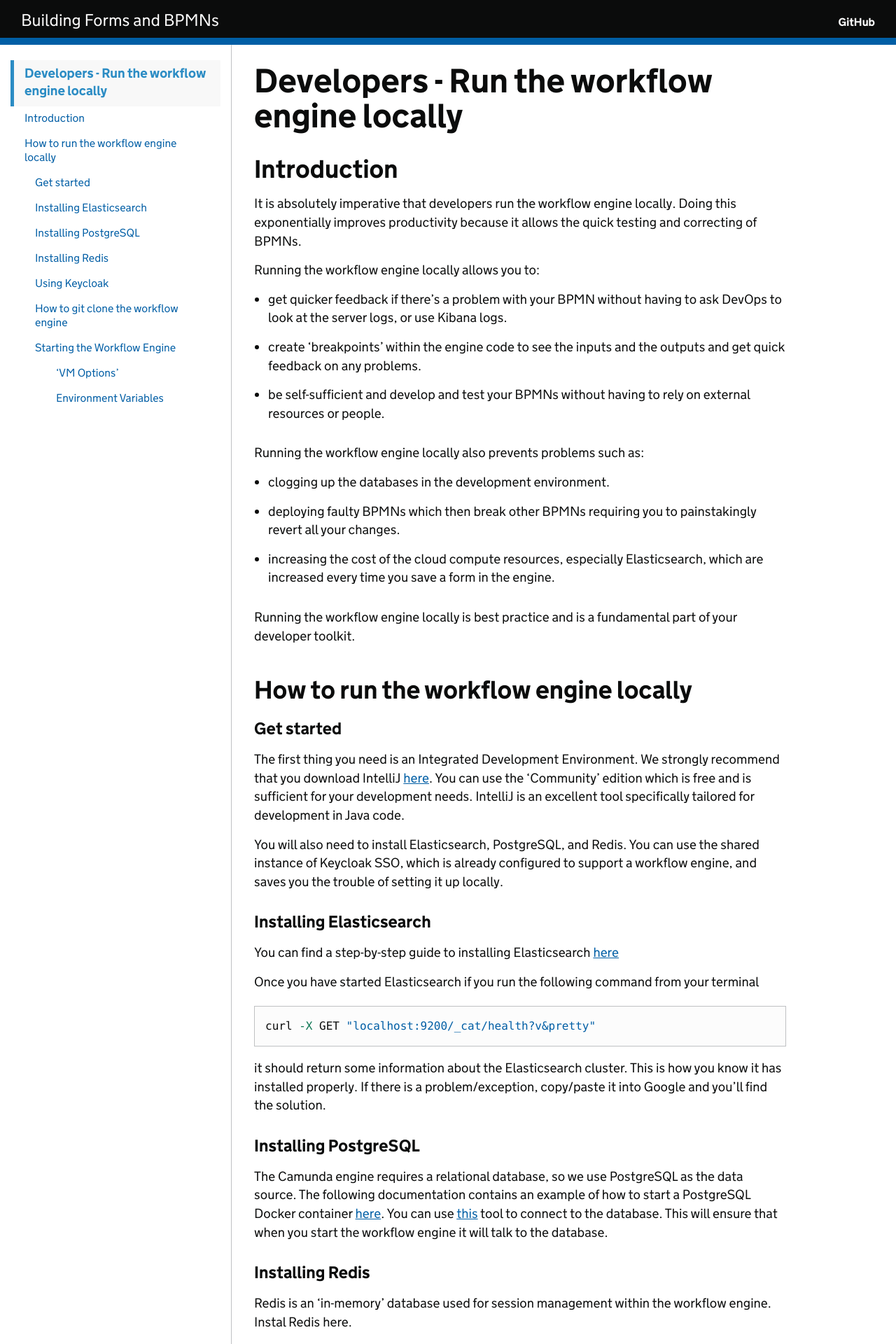
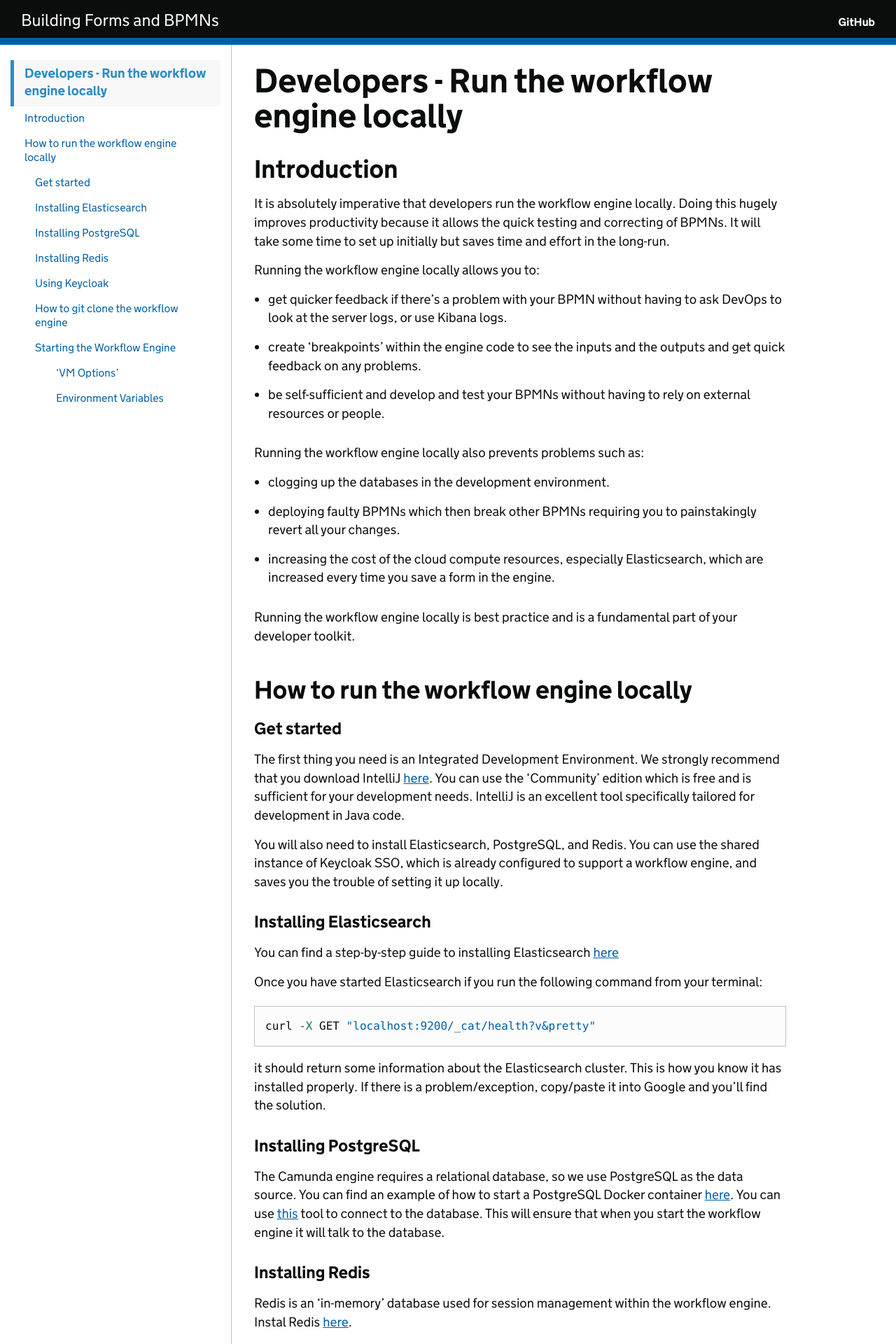
Before and after one commit to UKHomeOffice/cop-design-guidelines, a Jekyll site: the page built from guides/workflow/local-workflow-service.md, in a window 1280 px wide. Shown: the top 1920 px of the page at 70% size. Built offline with Jekyll 4.4.1, drawn with Linux system fonts in a browser that asks for light colours; our own code applies the rules of GitHub Pages for plain Markdown files; some of the changed text lies outside the part shown.

Commit message:
final change

````diff
--- a/guides/workflow/local-workflow-service.md
+++ b/guides/workflow/local-workflow-service.md
@@ -6,7 +6,7 @@ order: 1
 # Developers - Run the workflow engine locally
 
 ## Introduction
-It is absolutely imperative that developers run the workflow engine locally. Doing this exponentially improves productivity because it allows the quick testing and correcting of BPMNs.
+It is absolutely imperative that developers run the workflow engine locally. Doing this hugely improves productivity because it allows the quick testing and correcting of BPMNs. It will take some time to set up initially but saves time and effort in the long-run.
 
 Running the workflow engine locally allows you to:
 * get quicker feedback if there's a problem with your BPMN without having to ask DevOps to look at the server logs, or use Kibana logs.
@@ -37,7 +37,7 @@ You will also need to install Elasticsearch, PostgreSQL, and Redis. You can use
 
 You can find a step-by-step guide to installing Elasticsearch [here](https://www.elastic.co/guide/en/elasticsearch/reference/current/getting-started-install.html#run-elasticsearch-local)
 
-Once you have started Elasticsearch if you run the following command from your terminal
+Once you have started Elasticsearch if you run the following command from your terminal:
 
 ```bash
 curl -X GET "localhost:9200/_cat/health?v&pretty"
@@ -45,10 +45,10 @@ curl -X GET "localhost:9200/_cat/health?v&pretty"
 it should return some information about the Elasticsearch cluster. This is how you know it has installed properly. If there is a problem/exception, copy/paste it into Google and you'll find the solution.
 
 ### Installing PostgreSQL
-The Camunda engine requires a relational database, so we use PostgreSQL as the data source. The following documentation contains an example of how to start a PostgreSQL Docker container [here](https://hackernoon.com/how-to-install-postgresql-with-docker-quickly-ki7g363m). You can use [this](https://www.pgadmin.org/) tool to connect to the database. This will ensure that when you start the workflow engine it will talk to the database.
+The Camunda engine requires a relational database, so we use PostgreSQL as the data source. You can find an example of how to start a PostgreSQL Docker container [here](https://hackernoon.com/how-to-install-postgresql-with-docker-quickly-ki7g363m). You can use [this](https://www.pgadmin.org/) tool to connect to the database. This will ensure that when you start the workflow engine it will talk to the database.
 
 ### Installing Redis
-Redis is an 'in-memory' database used for session management within the workflow engine. Instal Redis here.
+Redis is an 'in-memory' database used for session management within the workflow engine. Instal Redis [here](https://www.ionos.com/community/hosting/redis/using-redis-in-docker-containers/).
 
 
 
@@ -82,7 +82,7 @@ Select 'Open', then navigate to the directory where the git clone has  downloade
 
 ![build.gradle]({{ '/images/build-gradle.jpeg' | relative_url }})
 
-**Figure 2. Selecting build.gradle file**
+**Figure 2. Selecting 'build.gradle' file**
 
 
 The following option should appear:
@@ -115,11 +115,11 @@ In this window you need to populate the 'VM options' and you need to set the 'En
 
 #### 'VM Options'
 
-When you select the 'expand window' button on 'VM options' bar it will expand to show an empty box:
+When you select the 'expand window' button on the 'VM options' bar it will expand to show an empty box:
 
 ![Empty VM options]({{ '/images/empty-vm-options.jpeg' | relative_url }})
 
-**Figure 7. 'Edit 'WorkflowServiceApplication' Configuration'**
+**Figure 7. 'VM option' window expanded**
 
 You need to populate this box with the following:
 
@@ -150,7 +153,7 @@ Select the 'Environment Variables' window. A box will appear. Untick the 'includ
 
 ![Environment variables]({{ '/images/environment-variables.jpeg' | relative_url }})
 
-**Figure 8. 'Edit 'WorkflowServiceApplication' Configuration'**
+**Figure 8. Environment Variables**
 
-The AWS Access and Secret Key should have permissions to access both the s3 buckets. You will need to get the appropriate keys from your DevOps. Once you have completed both the 'Environment variables' and the 'VM options' click the 'Apply' button and the 'OK' button.
-Then at the top of the screen select either the 'run' arrow or the 'debug' bug. The 'run' button will start the application, the 'debug' button will start the application in debug mode. This allows you to put 'breakpoints' in your code so you can see the inputs and the outputs of that executing. We would recommend that you always run it in 'debug' mode which will allow you to place 'breakpoints' where you want them without having to re-start the server every time.
+The AWS Access and Secret Keys should have permissions to access both the s3 buckets. You will need to get the appropriate keys from your DevOps. Once you have completed both the 'Environment variables' and the 'VM options' click the 'Apply' button and the 'OK' button.
+Then at the top of the screen select either the 'run' arrow or the 'debug' bug. The 'run' button will start the application, the 'debug' button will start the application in debug mode. This allows you to put 'breakpoints' in your code, so you can see the inputs and the outputs of the code in execution. We would recommend that you always run it in 'debug' mode which will allow you to place 'breakpoints' where you want them without having to re-start the server every time you want to add a 'breakpoint'.
````
Also changed, not shown: other parts of guides/workflow/local-workflow-service.md (+5 -2 lines).
